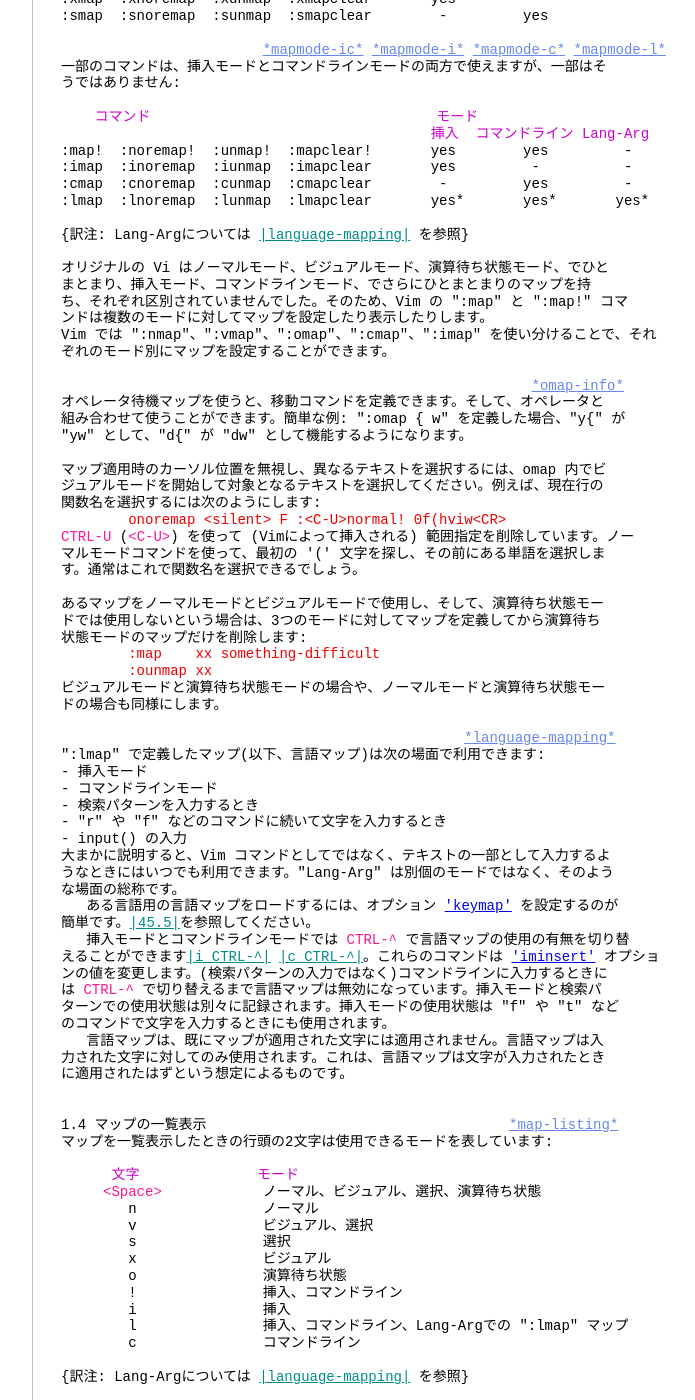
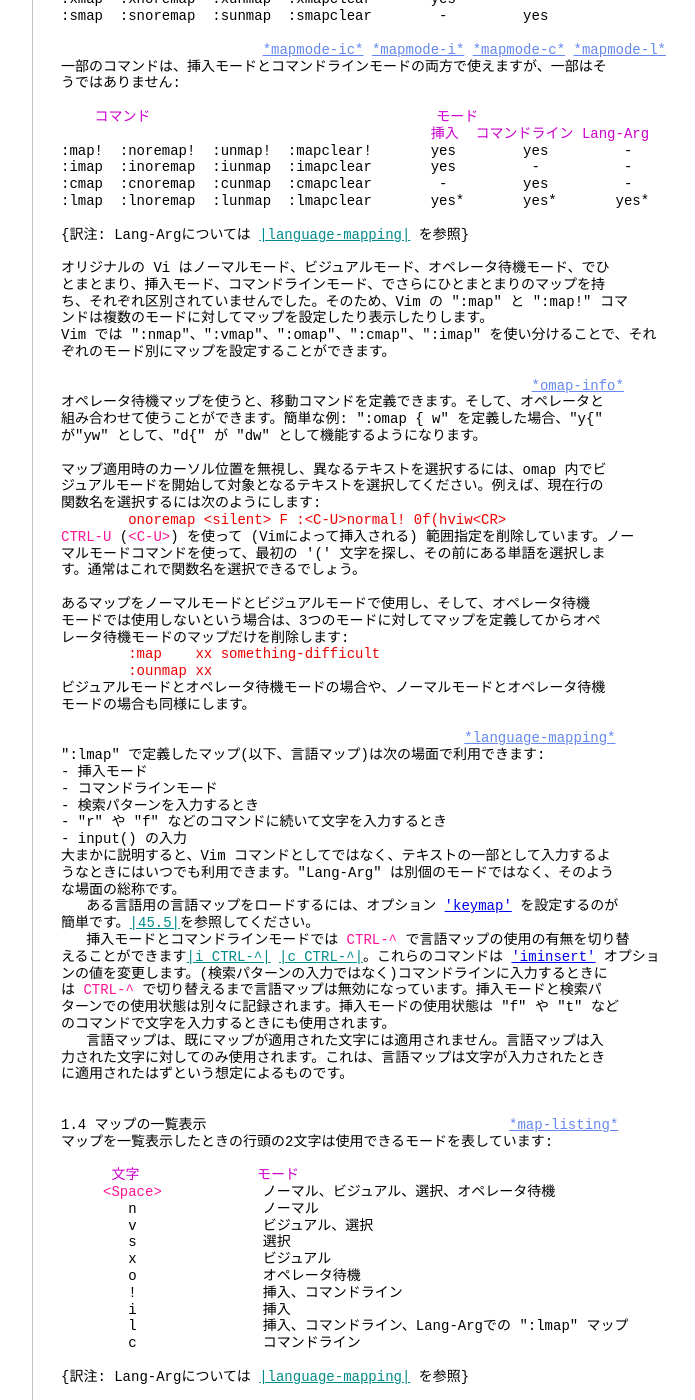
Before and after one commit to vim-jp/vimdoc-ja, a Jekyll site: the page built from map.html, in a window 1280 px wide and 1400 px high, scrolled down 5889 px. Shown: the whole window, without its empty margins (340-1035 px from the left). Built offline with Jekyll 4.4.1, drawn with Linux system fonts in a browser that asks for light colours; nearby versions of some CDN libraries; Markdown is read by kramdown in place of the engine named in the settings; comment, search, counter and statistics services are not loaded; some of the changed text lies outside the part shown.

Commit message:
Deployed vim-jp/vimdoc-ja@dce884dfc934844a351aa7dd682a97a7a3854fcb by ixeris.kaoriya.net

```diff
--- a/map.html
+++ b/map.html
@@ -308,12 +308,12 @@
 &nbsp;&nbsp;&nbsp;&nbsp;&nbsp;&nbsp;&nbsp;&nbsp;&nbsp;&nbsp;&nbsp;&nbsp;&nbsp;&nbsp;&nbsp;&nbsp;&nbsp;&nbsp;&nbsp;&nbsp;&nbsp;&nbsp;&nbsp;&nbsp;&nbsp;&nbsp;&nbsp;&nbsp;&nbsp;&nbsp;&nbsp;&nbsp;&nbsp;&nbsp;&nbsp;&nbsp;&nbsp;&nbsp;&nbsp;&nbsp;&nbsp;&nbsp;&nbsp;&nbsp;&nbsp;&nbsp;&nbsp;&nbsp;<a class="Constant" href="map.html#map-overview" name="map-overview">*map-overview*</a>&nbsp;<a class="Constant" href="map.html#map-modes" name="map-modes">*map-modes*</a><br>
 マップコマンドとモードの対応表。詳細は以後に。<br>
 &nbsp;&nbsp;&nbsp;&nbsp;&nbsp;<span class="PreProc">コマンド&nbsp;&nbsp;&nbsp;&nbsp;&nbsp;&nbsp;&nbsp;&nbsp;&nbsp;&nbsp;&nbsp;&nbsp;&nbsp;&nbsp;&nbsp;&nbsp;&nbsp;&nbsp;&nbsp;&nbsp;モード</span><br>
-:map&nbsp;&nbsp; :noremap&nbsp;&nbsp;:unmap&nbsp;&nbsp;&nbsp;&nbsp; ノーマル、ビジュアル、選択、演算待ち状態<br>
+:map&nbsp;&nbsp; :noremap&nbsp;&nbsp;:unmap&nbsp;&nbsp;&nbsp;&nbsp; ノーマル、ビジュアル、選択、オペレータ待機<br>
 :nmap&nbsp;&nbsp;:nnoremap :nunmap&nbsp;&nbsp;&nbsp;&nbsp;ノーマル<br>
 :vmap&nbsp;&nbsp;:vnoremap :vunmap&nbsp;&nbsp;&nbsp;&nbsp;ビジュアル、選択<br>
 :smap&nbsp;&nbsp;:snoremap :sunmap&nbsp;&nbsp;&nbsp;&nbsp;選択<br>
 :xmap&nbsp;&nbsp;:xnoremap :xunmap&nbsp;&nbsp;&nbsp;&nbsp;ビジュアル<br>
-:omap&nbsp;&nbsp;:onoremap :ounmap&nbsp;&nbsp;&nbsp;&nbsp;演算待ち状態<br>
+:omap&nbsp;&nbsp;:onoremap :ounmap&nbsp;&nbsp;&nbsp;&nbsp;オペレータ待機<br>
 :map!&nbsp;&nbsp;:noremap! :unmap!&nbsp;&nbsp;&nbsp;&nbsp;挿入、コマンドライン<br>
 :imap&nbsp;&nbsp;:inoremap :iunmap&nbsp;&nbsp;&nbsp;&nbsp;挿入<br>
 :lmap&nbsp;&nbsp;:lnoremap :lunmap&nbsp;&nbsp;&nbsp;&nbsp;挿入、コマンドライン、Lang-Arg<br>
@@ -322,7 +322,7 @@
 {訳注: Lang-Argについては&nbsp;<a class="Identifier" href="map.html#language-mapping">|language-mapping|</a>&nbsp;を参照}<br>
 <br>
 &nbsp;&nbsp;&nbsp;&nbsp;<span class="PreProc">コマンド&nbsp;&nbsp;&nbsp;&nbsp;&nbsp;&nbsp;&nbsp;&nbsp;&nbsp;&nbsp;&nbsp;&nbsp;&nbsp;&nbsp;&nbsp;&nbsp;&nbsp;&nbsp;&nbsp;&nbsp;&nbsp;&nbsp;&nbsp;&nbsp;&nbsp;&nbsp;&nbsp;&nbsp;&nbsp;&nbsp;&nbsp;&nbsp;&nbsp;&nbsp;モード</span><br>
-&nbsp;&nbsp;&nbsp;&nbsp;&nbsp;&nbsp;&nbsp;&nbsp;&nbsp;&nbsp;&nbsp;&nbsp;&nbsp;&nbsp;&nbsp;&nbsp;&nbsp;&nbsp;&nbsp;&nbsp;&nbsp;&nbsp;&nbsp;&nbsp;&nbsp;&nbsp;&nbsp;&nbsp;&nbsp;&nbsp;&nbsp;&nbsp;&nbsp;&nbsp;&nbsp;&nbsp;<span class="PreProc">ノーマル&nbsp;&nbsp;ビジュアル+選択&nbsp;&nbsp;演算待ち状態</span><br>
+&nbsp;&nbsp;&nbsp;&nbsp;&nbsp;&nbsp;&nbsp;&nbsp;&nbsp;&nbsp;&nbsp;&nbsp;&nbsp;&nbsp;&nbsp;&nbsp;&nbsp;&nbsp;&nbsp;&nbsp;&nbsp;&nbsp;&nbsp;&nbsp;&nbsp;&nbsp;&nbsp;&nbsp;&nbsp;&nbsp;&nbsp;&nbsp;&nbsp;&nbsp;&nbsp;&nbsp;<span class="PreProc">ノーマル&nbsp;&nbsp;ビジュアル+選択&nbsp;&nbsp;オペレータ待機</span><br>
 :map&nbsp;&nbsp; :noremap&nbsp;&nbsp; :unmap&nbsp;&nbsp; :mapclear&nbsp;&nbsp;&nbsp;&nbsp; yes&nbsp;&nbsp;&nbsp;&nbsp;&nbsp;&nbsp;&nbsp;&nbsp;yes&nbsp;&nbsp;&nbsp;&nbsp;&nbsp;&nbsp;&nbsp;&nbsp;&nbsp;&nbsp;&nbsp;&nbsp;yes<br>
 :nmap&nbsp;&nbsp;:nnoremap&nbsp;&nbsp;:nunmap&nbsp;&nbsp;:nmapclear&nbsp;&nbsp;&nbsp;&nbsp;yes&nbsp;&nbsp;&nbsp;&nbsp;&nbsp;&nbsp;&nbsp;&nbsp; -&nbsp;&nbsp;&nbsp;&nbsp;&nbsp;&nbsp;&nbsp;&nbsp;&nbsp;&nbsp;&nbsp;&nbsp;&nbsp;&nbsp;-<br>
 :vmap&nbsp;&nbsp;:vnoremap&nbsp;&nbsp;:vunmap&nbsp;&nbsp;:vmapclear&nbsp;&nbsp;&nbsp;&nbsp; -&nbsp;&nbsp;&nbsp;&nbsp;&nbsp;&nbsp;&nbsp;&nbsp; yes&nbsp;&nbsp;&nbsp;&nbsp;&nbsp;&nbsp;&nbsp;&nbsp;&nbsp;&nbsp;&nbsp;&nbsp; -<br>
@@ -357,8 +357,8 @@
 <br>
 {訳注: Lang-Argについては&nbsp;<a class="Identifier" href="map.html#language-mapping">|language-mapping|</a>&nbsp;を参照}<br>
 <br>
-オリジナルの Vi はノーマルモード、ビジュアルモード、演算待ち状態モード、でひと<br>
-まとまり、挿入モード、コマンドラインモード、でさらにひとまとまりのマップを持<br>
+オリジナルの Vi はノーマルモード、ビジュアルモード、オペレータ待機モード、でひ<br>
+とまとまり、挿入モード、コマンドラインモード、でさらにひとまとまりのマップを持<br>
 ち、それぞれ区別されていませんでした。そのため、Vim の &quot;:map&quot; と &quot;:map!&quot; コマ<br>
 ンドは複数のモードに対してマップを設定したり表示したりします。<br>
 Vim では &quot;:nmap&quot;、&quot;:vmap&quot;、&quot;:omap&quot;、&quot;:cmap&quot;、&quot;:imap&quot; を使い分けることで、それ<br>
@@ -366,8 +366,8 @@
 <br>
 &nbsp;&nbsp;&nbsp;&nbsp;&nbsp;&nbsp;&nbsp;&nbsp;&nbsp;&nbsp;&nbsp;&nbsp;&nbsp;&nbsp;&nbsp;&nbsp;&nbsp;&nbsp;&nbsp;&nbsp;&nbsp;&nbsp;&nbsp;&nbsp;&nbsp;&nbsp;&nbsp;&nbsp;&nbsp;&nbsp;&nbsp;&nbsp;&nbsp;&nbsp;&nbsp;&nbsp;&nbsp;&nbsp;&nbsp;&nbsp;&nbsp;&nbsp;&nbsp;&nbsp;&nbsp;&nbsp;&nbsp;&nbsp;&nbsp;&nbsp;&nbsp;&nbsp;&nbsp;&nbsp;&nbsp;&nbsp;<a class="Constant" href="map.html#omap-info" name="omap-info">*omap-info*</a><br>
 オペレータ待機マップを使うと、移動コマンドを定義できます。そして、オペレータと<br>
-組み合わせて使うことができます。簡単な例: &quot;:omap { w&quot; を定義した場合、&quot;y{&quot; が<br>
-&quot;yw&quot; として、&quot;d{&quot; が &quot;dw&quot; として機能するようになります。<br>
+組み合わせて使うことができます。簡単な例: &quot;:omap { w&quot; を定義した場合、&quot;y{&quot;<br>
+が&quot;yw&quot; として、&quot;d{&quot; が &quot;dw&quot; として機能するようになります。<br>
 <br>
 マップ適用時のカーソル位置を無視し、異なるテキストを選択するには、omap 内でビ<br>
 ジュアルモードを開始して対象となるテキストを選択してください。例えば、現在行の<br>
@@ -377,13 +377,13 @@
 マルモードコマンドを使って、最初の '(' 文字を探し、その前にある単語を選択しま<br>
 す。通常はこれで関数名を選択できるでしょう。<br>
 <br>
-あるマップをノーマルモードとビジュアルモードで使用し、そして、演算待ち状態モー<br>
-ドでは使用しないという場合は、3つのモードに対してマップを定義してから演算待ち<br>
-状態モードのマップだけを削除します:<br>
+あるマップをノーマルモードとビジュアルモードで使用し、そして、オペレータ待機<br>
+モードでは使用しないという場合は、3つのモードに対してマップを定義してからオペ<br>
+レータ待機モードのマップだけを削除します:<br>
 <div class="helpExample">&nbsp;&nbsp;&nbsp;&nbsp;&nbsp;&nbsp;&nbsp;&nbsp;:map&nbsp;&nbsp;&nbsp;&nbsp;xx something-difficult<br>
 &nbsp;&nbsp;&nbsp;&nbsp;&nbsp;&nbsp;&nbsp;&nbsp;:ounmap xx</div>
-ビジュアルモードと演算待ち状態モードの場合や、ノーマルモードと演算待ち状態モー<br>
-ドの場合も同様にします。<br>
+ビジュアルモードとオペレータ待機モードの場合や、ノーマルモードとオペレータ待機<br>
+モードの場合も同様にします。<br>
 <br>
 &nbsp;&nbsp;&nbsp;&nbsp;&nbsp;&nbsp;&nbsp;&nbsp;&nbsp;&nbsp;&nbsp;&nbsp;&nbsp;&nbsp;&nbsp;&nbsp;&nbsp;&nbsp;&nbsp;&nbsp;&nbsp;&nbsp;&nbsp;&nbsp;&nbsp;&nbsp;&nbsp;&nbsp;&nbsp;&nbsp;&nbsp;&nbsp;&nbsp;&nbsp;&nbsp;&nbsp;&nbsp;&nbsp;&nbsp;&nbsp;&nbsp;&nbsp;&nbsp;&nbsp;&nbsp;&nbsp;&nbsp;&nbsp;<a class="Constant" href="map.html#language-mapping" name="language-mapping">*language-mapping*</a><br>
 &quot;:lmap&quot; で定義したマップ(以下、言語マップ)は次の場面で利用できます:<br>
@@ -412,12 +412,12 @@
 マップを一覧表示したときの行頭の2文字は使用できるモードを表しています:<br>
 <br>
 &nbsp;&nbsp;&nbsp;&nbsp;&nbsp;&nbsp;<span class="PreProc">文字&nbsp;&nbsp;&nbsp;&nbsp;&nbsp;&nbsp;&nbsp;&nbsp;&nbsp;&nbsp;&nbsp;&nbsp;&nbsp;&nbsp;モード</span><br>
-&nbsp;&nbsp;&nbsp;&nbsp;&nbsp;<span class="Special">&lt;Space&gt;</span>&nbsp;&nbsp;&nbsp;&nbsp;&nbsp;&nbsp;&nbsp;&nbsp;&nbsp;&nbsp;&nbsp;&nbsp;ノーマル、ビジュアル、選択、演算待ち状態<br>
+&nbsp;&nbsp;&nbsp;&nbsp;&nbsp;<span class="Special">&lt;Space&gt;</span>&nbsp;&nbsp;&nbsp;&nbsp;&nbsp;&nbsp;&nbsp;&nbsp;&nbsp;&nbsp;&nbsp;&nbsp;ノーマル、ビジュアル、選択、オペレータ待機<br>
 &nbsp;&nbsp;&nbsp;&nbsp;&nbsp;&nbsp;&nbsp;&nbsp;n&nbsp;&nbsp;&nbsp;&nbsp;&nbsp;&nbsp;&nbsp;&nbsp;&nbsp;&nbsp;&nbsp;&nbsp;&nbsp;&nbsp; ノーマル<br>
 &nbsp;&nbsp;&nbsp;&nbsp;&nbsp;&nbsp;&nbsp;&nbsp;v&nbsp;&nbsp;&nbsp;&nbsp;&nbsp;&nbsp;&nbsp;&nbsp;&nbsp;&nbsp;&nbsp;&nbsp;&nbsp;&nbsp; ビジュアル、選択<br>
 &nbsp;&nbsp;&nbsp;&nbsp;&nbsp;&nbsp;&nbsp;&nbsp;s&nbsp;&nbsp;&nbsp;&nbsp;&nbsp;&nbsp;&nbsp;&nbsp;&nbsp;&nbsp;&nbsp;&nbsp;&nbsp;&nbsp; 選択<br>
 &nbsp;&nbsp;&nbsp;&nbsp;&nbsp;&nbsp;&nbsp;&nbsp;x&nbsp;&nbsp;&nbsp;&nbsp;&nbsp;&nbsp;&nbsp;&nbsp;&nbsp;&nbsp;&nbsp;&nbsp;&nbsp;&nbsp; ビジュアル<br>
-&nbsp;&nbsp;&nbsp;&nbsp;&nbsp;&nbsp;&nbsp;&nbsp;o&nbsp;&nbsp;&nbsp;&nbsp;&nbsp;&nbsp;&nbsp;&nbsp;&nbsp;&nbsp;&nbsp;&nbsp;&nbsp;&nbsp; 演算待ち状態<br>
+&nbsp;&nbsp;&nbsp;&nbsp;&nbsp;&nbsp;&nbsp;&nbsp;o&nbsp;&nbsp;&nbsp;&nbsp;&nbsp;&nbsp;&nbsp;&nbsp;&nbsp;&nbsp;&nbsp;&nbsp;&nbsp;&nbsp; オペレータ待機<br>
 &nbsp;&nbsp;&nbsp;&nbsp;&nbsp;&nbsp;&nbsp;&nbsp;!&nbsp;&nbsp;&nbsp;&nbsp;&nbsp;&nbsp;&nbsp;&nbsp;&nbsp;&nbsp;&nbsp;&nbsp;&nbsp;&nbsp; 挿入、コマンドライン<br>
 &nbsp;&nbsp;&nbsp;&nbsp;&nbsp;&nbsp;&nbsp;&nbsp;i&nbsp;&nbsp;&nbsp;&nbsp;&nbsp;&nbsp;&nbsp;&nbsp;&nbsp;&nbsp;&nbsp;&nbsp;&nbsp;&nbsp; 挿入<br>
 &nbsp;&nbsp;&nbsp;&nbsp;&nbsp;&nbsp;&nbsp;&nbsp;l&nbsp;&nbsp;&nbsp;&nbsp;&nbsp;&nbsp;&nbsp;&nbsp;&nbsp;&nbsp;&nbsp;&nbsp;&nbsp;&nbsp; 挿入、コマンドライン、Lang-Argでの &quot;:lmap&quot; マップ<br>
@@ -534,9 +534,9 @@
 <div class="helpExample">&nbsp;&nbsp;&nbsp;&nbsp;&nbsp;&nbsp;&nbsp;&nbsp;:set encoding=latin1<br>
 &nbsp;&nbsp;&nbsp;&nbsp;&nbsp;&nbsp;&nbsp;&nbsp;:imap &lt;M-C&gt; foo<br>
 &nbsp;&nbsp;&nbsp;&nbsp;&nbsp;&nbsp;&nbsp;&nbsp;:set encoding=utf-8</div>
-latin1 環境で文字「Ã」(0xc3 または&nbsp;<span class="Special">&lt;M-C&gt;</span>) をマップしています。例えば、「á」<br>
+latin1 環境で文字「A」(0xc3 または&nbsp;<span class="Special">&lt;M-C&gt;</span>) をマップしています。例えば、「a」<br>
 (0xe1 または&nbsp;<span class="Special">&lt;M-a&gt;</span>) は UTF-8 では 0xc3 0xa1 の 2 バイトで表現されるので、0xc3<br>
-をマップしてしまうと á が入力できなくなってしまいます。<br>
+をマップしてしまうと a が入力できなくなってしまいます。<br>
 <br>
 &nbsp;&nbsp;&nbsp;&nbsp;&nbsp;&nbsp;&nbsp;&nbsp;&nbsp;&nbsp;&nbsp;&nbsp;&nbsp;&nbsp;&nbsp;&nbsp;&nbsp;&nbsp;&nbsp;&nbsp;&nbsp;&nbsp;&nbsp;&nbsp;&nbsp;&nbsp;&nbsp;&nbsp;&nbsp;&nbsp;&nbsp;&nbsp;&nbsp;&nbsp;&nbsp;&nbsp;&nbsp;&nbsp;&nbsp;&nbsp;<a class="Constant" href="map.html#<Leader>" name="&lt;Leader&gt;">*&lt;Leader&gt;*</a>&nbsp;<a class="Constant" href="map.html#mapleader" name="mapleader">*mapleader*</a><br>
 マップコマンドで特別な文字列 &quot;<span class="Special">&lt;Leader&gt;</span>&quot; を使用すると、その部分が変数<br>
```
